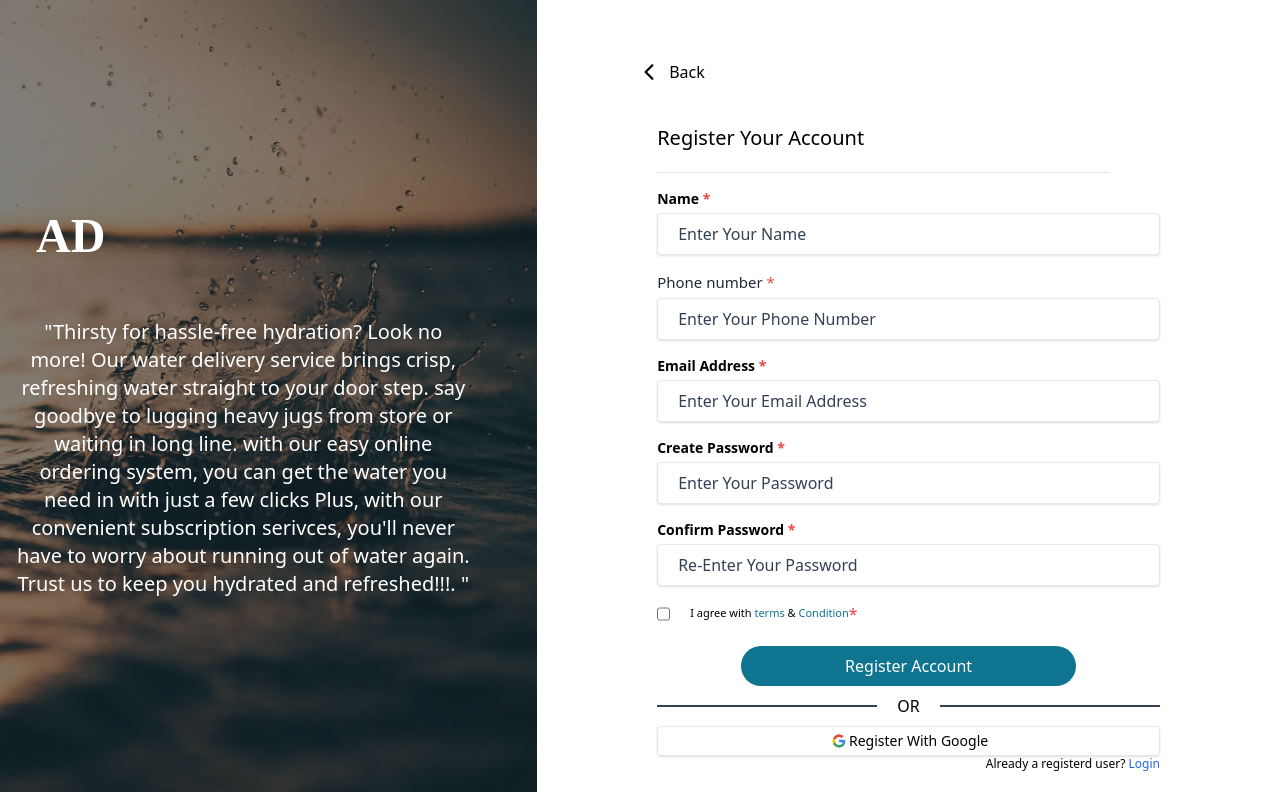
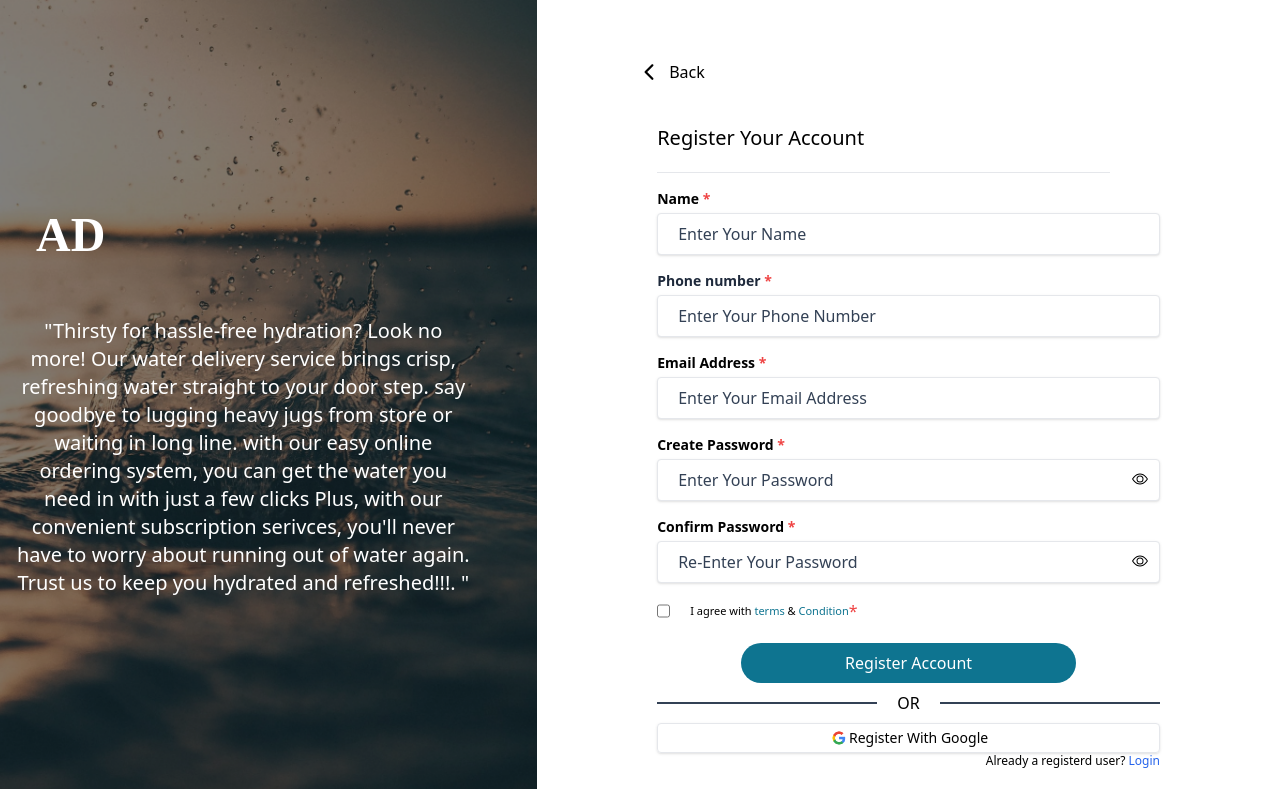
Before and after one commit to 7malikk/aguadash, a React (Create React App) app: page /signup in a window 1280 px wide. Built offline with nearby package versions, Linux system fonts and the light colour scheme; no server answers.

Commit message:
UX fixes

```diff
--- a/src/pages/Home.jsx
+++ b/src/pages/Home.jsx
@@ -228,7 +228,7 @@ const Home = () => {
                   absorption, and transportation of nutrients.
                 </p>
               </div>
-              <button className="bg-primary py-4 px-10 mt-6 tablet:mt-0 tablet:py-5  tablet:px-14  text-white  self-center laptop:self-start rounded-full hover:bg-hover mt-4 laptop:mt-16">
+              <button className="bg-primary py-4 px-10  tablet:mt-0 tablet:py-5  tablet:px-14  text-white  self-center laptop:self-start rounded-full hover:bg-hover mt-4 laptop:mt-16">
                 Read More
               </button>
             </div>
--- a/src/pages/SignUp.jsx
+++ b/src/pages/SignUp.jsx
@@ -12,6 +12,8 @@ import {
   BsLinkedin,
   BsTwitter,
   BsFillEnvelopeFill,
+  BsEyeSlash,
+  BsEye,
 } from 'react-icons/bs';
 
 const SignUp = () => {
@@ -32,6 +34,8 @@ const SignUp = () => {
     confirmPwd: '',
     email: '',
   });
+  const [pwdEye, setPwdEye] = useState(false);
+  const [confirmEye, setConfirmEye] = useState(false);
 
   const handleChange = (e) => {
     const value = e.target.value;
@@ -112,9 +116,8 @@ const SignUp = () => {
                 className="placeholder-[#334155] w-full text-lightAsh text-base pl-5 outline-none   rounded shadow border p-2 mt-1 mb-4"
               />
 
-              <label className="text-[15px] font-[90px] text-[#1e293b]">
+              <label className="  text-[#1e293b] text-sm font-semibold">
                 Phone number <span className="text-red-500">*</span>
-              </label>
                 <input
                   required
                   type="tel"
@@ -122,9 +125,9 @@ const SignUp = () => {
                   value={data.phone}
                   onChange={handleChange}
                   placeholder="Enter Your Phone Number"
-                className="placeholder-[#334155] w-full text-lightAsh text-base pl-5 outline-none   rounded shadow border p-2 mt-1 mb-4"
+                  className="placeholder-[#334155] w-full text-lightAsh text-base pl-5 outline-none font-normal  rounded shadow border p-2 mt-1 mb-4"
                 />
-
+              </label>
               <label className="text-sm font-semibold">
                 Email Address <span className="text-red-500">*</span>
               </label>
@@ -138,31 +141,53 @@ const SignUp = () => {
                 className="placeholder-[#334155] w-full text-lightAsh text-base pl-5 outline-none   rounded shadow border p-2 mt-1 mb-4"
               />
 
-              <label className="text-sm font-semibold">
+              <label className="text-sm font-semibold relative">
                 Create Password <span className="text-red-500">*</span>
-              </label>
                 <input
                   required
-                type="password"
+                  type={pwdEye ? 'text' : 'password'}
                   name="password"
                   value={data.password}
                   onChange={handleChange}
                   placeholder="Enter Your Password"
-                className="placeholder-[#334155] w-full text-lightAsh text-base pl-5 outline-none   rounded shadow border p-2 mt-1 mb-4"
+                  className="placeholder-[#334155] w-full text-black text-base pl-5 outline-none font-normal  rounded shadow border p-2 mt-1 mb-4"
+                />{' '}
+                {pwdEye ? (
+                  <BsEyeSlash
+                    className="absolute top-9 right-3 w-4 h-4 hover:cursor-pointer"
+                    onClick={() => setPwdEye(!pwdEye)}
                   />
+                ) : (
+                  <BsEye
+                    className="absolute top-9 right-3 w-4 h-4 hover:cursor-pointer"
+                    onClick={() => setPwdEye(!pwdEye)}
+                  />
+                )}
+              </label>
 
-              <label className="text-sm font-semibold">
+              <label className="text-sm font-semibold relative">
                 Confirm Password <span className="text-red-500">*</span>
-              </label>
                 <input
                   required
                   name="confirmPwd"
                   value={data.confirmPwd}
                   onChange={handleChange}
-                type="password"
+                  type={confirmEye ? 'text' : 'password'}
                   placeholder="Re-Enter Your Password"
-                className="placeholder-[#334155] w-full text-lightAsh text-base pl-5 outline-none  rounded shadow border p-2 mt-1 mb-4"
+                  className="placeholder-[#334155] w-full text-black text-base pl-5 outline-none font-normal  rounded shadow border p-2 mt-1 mb-4"
+                />{' '}
+                {confirmEye ? (
+                  <BsEyeSlash
+                    className="absolute top-9 right-3 w-4 h-4 hover:cursor-pointer"
+                    onClick={() => setConfirmEye(!confirmEye)}
                   />
+                ) : (
+                  <BsEye
+                    className="absolute top-9 right-3 w-4 h-4 hover:cursor-pointer"
+                    onClick={() => setConfirmEye(!confirmEye)}
+                  />
+                )}
+              </label>
 
               <label className="pb-5 flex items-center">
                 <input required type="checkbox" className="h-5" />
```
Lines whose indentation alone changed are shown as unchanged.
